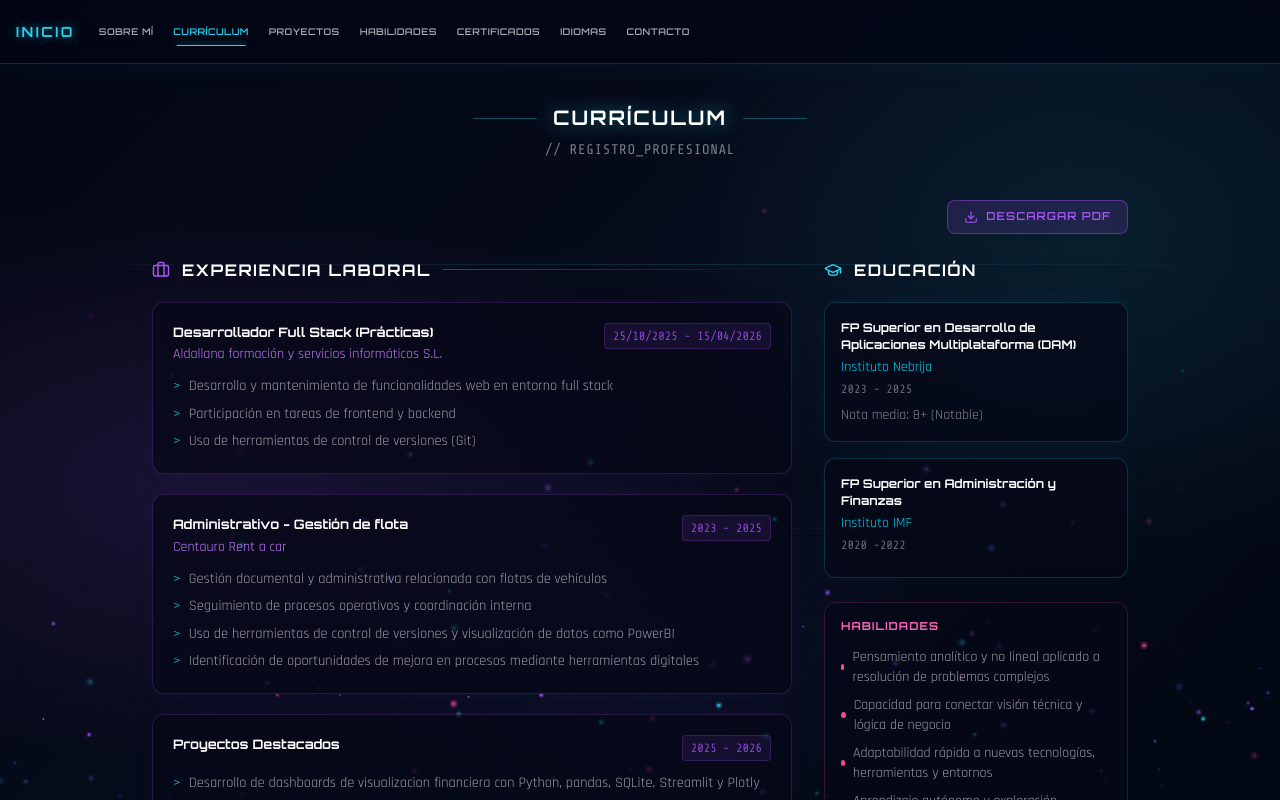
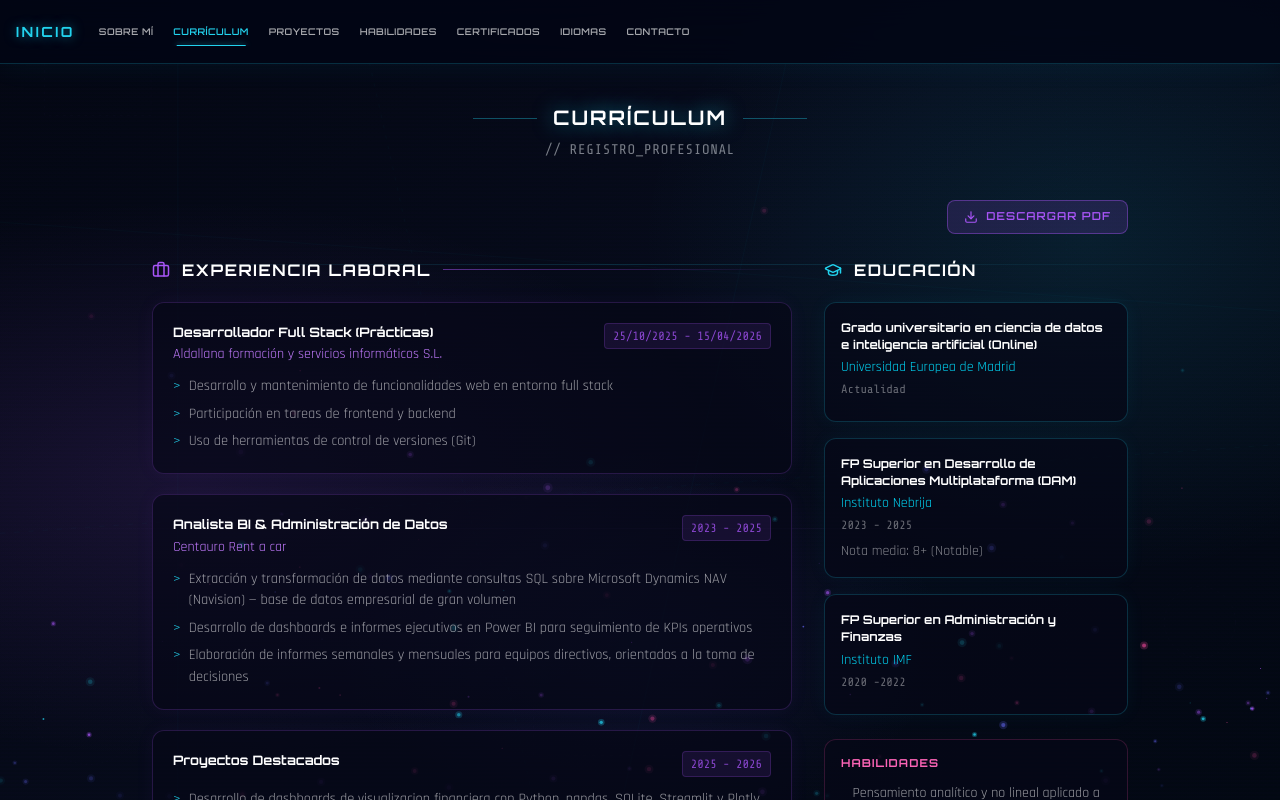
Before and after one commit to delbandb/PortfolioWeb, a React (Vite) app: page /resume in a window 1280 px wide. Shown: the top 800 px of the page. Built offline with nearby package versions, Linux system fonts and the light colour scheme.

Commit message:
update portfolio profile and resume content

```diff
--- a/src/pages/About.tsx
+++ b/src/pages/About.tsx
@@ -37,11 +37,11 @@ export default function About() {
               </h2>
             </div>
             <p className="text-white/70 leading-relaxed text-base" style={{ fontFamily: "'Rajdhani', sans-serif", fontSize: "1rem" }}>
-              Soy un perfil junior con formación en Desarrollo de Aplicaciones Multiplataforma (DAM) y Administración y Finanzas, con interés en el desarrollo de software, aplicaciones multiplataforma, automatización y análisis de datos.
+              Perfil híbrido con formación en Desarrollo de Aplicaciones Multiplataforma (DAM) y Administración y Finanzas, con interés en el desarrollo de software, aplicaciones multiplataforma, automatización y análisis de datos.
 
-              Me interesa construir soluciones útiles, bien estructuradas y funcionales, combinando pensamiento técnico con una visión práctica y organizativa. He trabajado tanto en entornos administrativos como tecnológicos, lo que me ha permitido desarrollar capacidad de adaptación, aprendizaje rápido y resolución de problemas.
+              Me interesa construir soluciones útiles, bien estructuradas y funcionales, combinando el pensamiento técnico con una visión práctica y organizativa. He trabajado tanto en entornos administrativos como tecnológicos, lo que me ha permitido desarrollar una gran capacidad de adaptación, aprendizaje continuo y resolución de problemas.
 
-              Actualmente continúo desarrollando proyectos personales y ampliando conocimientos en tecnologías como Python, JavaScript/TypeScript, Kotlin, React, Linux y herramientas orientadas al desarrollo y análisis de datos.
+              Actualmente, continúo desarrollando proyectos personales y ampliando mis conocimientos en tecnologías como Python, JavaScript/TypeScript, Kotlin, React, Linux y herramientas orientadas al desarrollo de software y al análisis de datos.
             </p>
           </div>
 
--- a/src/pages/Certificates.tsx
+++ b/src/pages/Certificates.tsx
@@ -1,4 +1,4 @@
-import { Award, Shield, Star } from "lucide-react";
+import { Award, Star } from "lucide-react";
 import PageLayout from "@/components/PageLayout";
 
 const certificates = [
@@ -39,11 +39,11 @@ const certificates = [
     icon: <Award size={22} />,
   },
   {
-    title: "Introducción a Ciberseguridad",
-    issuer: "Cisco Networking Academy",
+    title: "Microsoft Azure AZ-204",
+    issuer: "Microsoft",
     credId: "",
     color: "#ec4899",
-    icon: <Shield size={22} />,
+    icon: <Star size={22} />,
   },
 ];
 
--- a/src/pages/Home.tsx
+++ b/src/pages/Home.tsx
@@ -155,7 +155,7 @@ export default function Home() {
             textShadow: "0 1px 6px rgba(0,0,0,0.95)",
           }}
         >
-          Perfil junior con formación en Desarrollo de Aplicaciones Multiplataforma (DAM) y Administración y Finanzas.
+          Perfil híbrido con formación en Desarrollo de Aplicaciones Multiplataforma (DAM) y Administración y Finanzas.
           Interesado en desarrollo web, automatización, análisis de datos y soluciones tecnológicas orientadas a negocio.
         </p>
       </div>
--- a/src/pages/Languages.tsx
+++ b/src/pages/Languages.tsx
@@ -5,9 +5,9 @@ const programmingLanguages = [
   { name: "Python",years: "2 años", progress: 80, color: "#3776ab" },
   { name: "TypeScript / JavaScript", years: "2 años", progress: 75, color: "#f7df1e" },
   { name: "Kotlin", years: "1 año", progress: 50, color: "#00add8" },
-  { name: "Java", years: "2 años", progress: 60, color: "#ce422b" },
+  { name: "Java", years: "2 años", progress: 80, color: "#ce422b" },
   { name: "C/C++", years: "1 año", progress: 40, color: "#00599c" },
-  { name: "SQL/SQLite", years: "2 años", progress: 70, color: "#336791" },
+  { name: "SQL/SQLite", years: "3 años", progress: 80, color: "#336791" },
 ];
 
 const spokenLanguages = [
--- a/src/pages/Resume.tsx
+++ b/src/pages/Resume.tsx
@@ -13,14 +13,13 @@ const experience = [
     ],
   },
   {
-    role: "Administrativo - Gestión de flota",
+    role: "Analista BI & Administración de Datos",
     company: "Centauro Rent a car",
     period: "2023 - 2025",
     points: [
-      "Gestión documental y administrativa relacionada con flotas de vehículos",
-      "Seguimiento de procesos operativos y coordinación interna",
-      "Uso de herramientas de control de versiones y visualización de datos como PowerBI",
-      "Identificación de oportunidades de mejora en procesos mediante herramientas digitales",
+      "Extracción y transformación de datos mediante consultas SQL sobre Microsoft Dynamics NAV (Navision) — base de datos empresarial de gran volumen",
+      "Desarrollo de dashboards e informes ejecutivos en Power BI para seguimiento de KPIs operativos",
+      "Elaboración de informes semanales y mensuales para equipos directivos, orientados a la toma de decisiones",
     ],
   },
   {
@@ -35,6 +34,11 @@ const experience = [
 ];
 
 const education = [
+  {
+    degree: "Grado universitario en ciencia de datos e inteligencia artificial (Online)",
+    school: "Universidad Europea de Madrid",
+    period: "Actualidad",
+  },
   {
     degree: "FP Superior en Desarrollo de Aplicaciones Multiplataforma (DAM)",
     school: "Instituto Nebrija",
```
Also changed, not shown: 2 other files (tests, documents, lock files or other folders).
